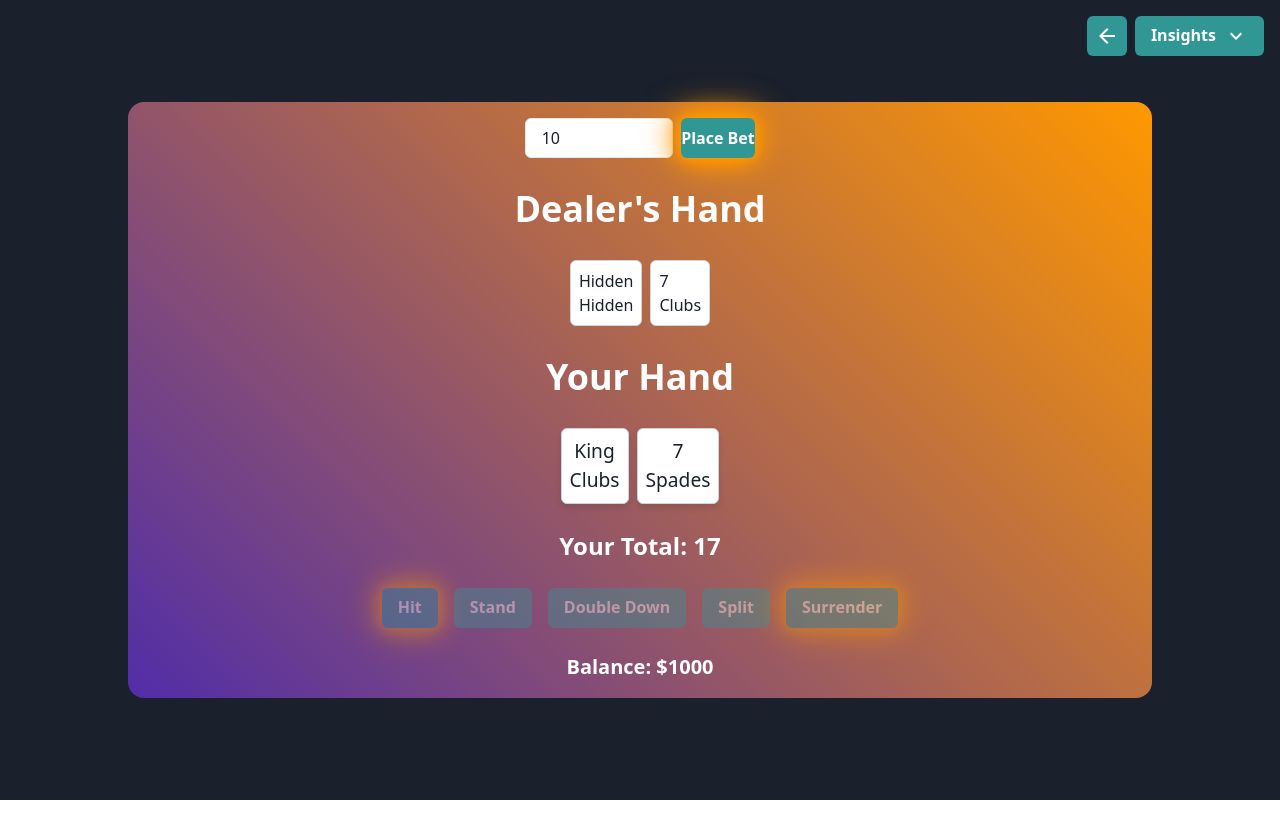
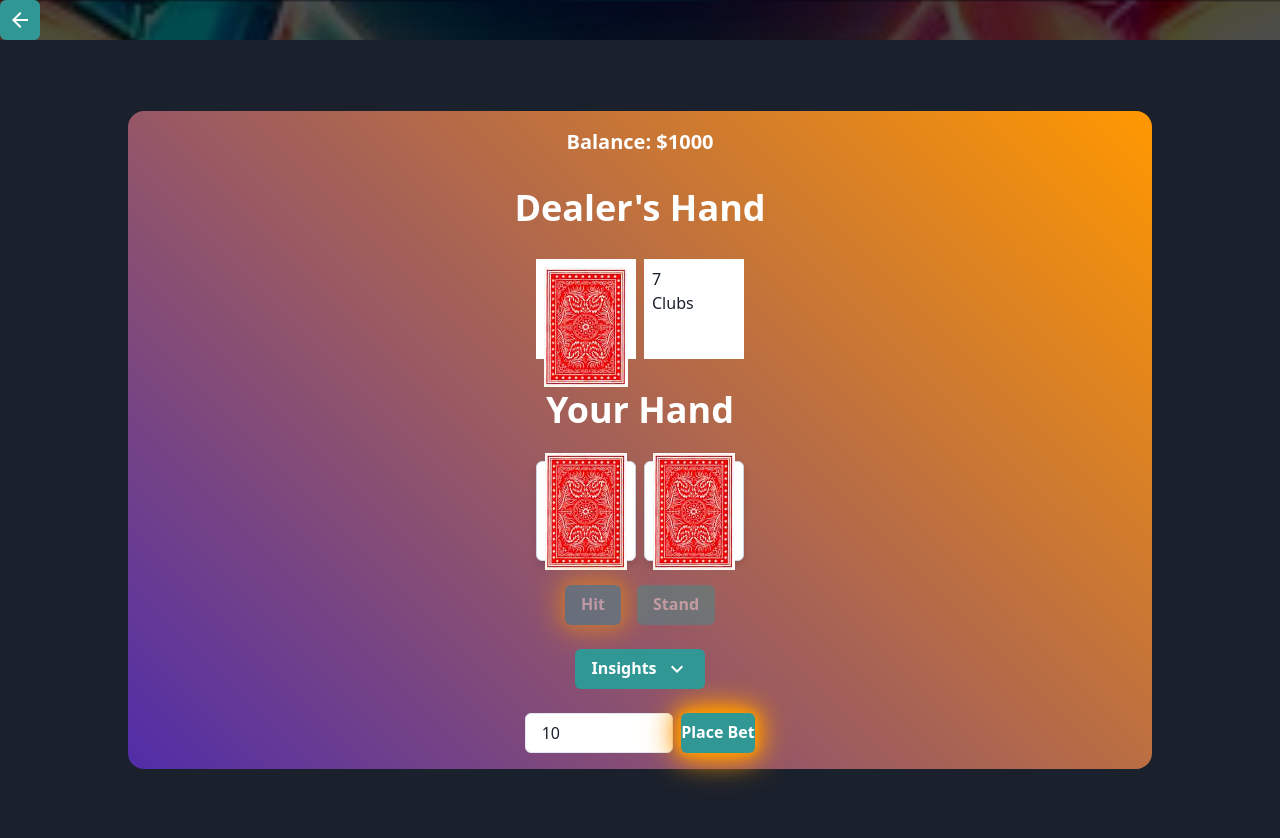
Before and after one commit to ericdequ/games, a Next.js app: page /components/BlackJackComp in a window 1280 px wide. Before the commit the page ends 800 px from the top, so only its background shows below. Built offline with nearby package versions, Linux system fonts and the light colour scheme.

Commit message:
blackjack

```diff
--- a/src/pages/components/BlackJackComp.js
+++ b/src/pages/components/BlackJackComp.js
@@ -14,14 +14,18 @@ import {
   MenuButton,
   MenuItem,
   MenuList,
+  useToast,
 } from "@chakra-ui/react";
 import { useRouter } from "next/router";
 import ExpandMoreIcon from "@mui/icons-material/ExpandMore";
 import ArrowBackIcon from "@mui/icons-material/ArrowBack";
 import styles from "../../styles/BlackJack.module.css";
+import Image from "next/image";
+
 
 const suits = ["Hearts", "Diamonds", "Clubs", "Spades"];
 const ranks = [2, 3, 4, 5, 6, 7, 8, 9, 10, "Jack", "Queen", "King", "Ace"];
+
 
 const createDeck = () => {
   const deck = suits.flatMap((suit) => ranks.map((rank) => ({ suit, rank })));
@@ -57,6 +61,8 @@ const handValue = (hand) => {
 };
 
 const BlackJackComp = () => {
+  const toast = useToast();
+
   const router = useRouter();
   const [deck, setDeck] = useState(createDeck());
   const [playerHand, setPlayerHand] = useState([]);
@@ -71,6 +77,10 @@ const BlackJackComp = () => {
   const [activeHandIndex, setActiveHandIndex] = useState(0);
   const [betPlaced, setBetPlaced] = useState(false);
   const [OptimalMove, setOptimalMove] = useState("");
+
+
+
+
 
   const updateRunningCount = (cards) => {
     const newRunningCount = cards.reduce((count, card) => {
@@ -91,12 +101,6 @@ const BlackJackComp = () => {
     setRunningCount(runningCount + newRunningCount);
   };
 
-  const canSplit = () => {
-    if (playerHand.length === 2 && playerHand[0].rank === playerHand[1].rank) {
-      return true;
-    }
-    return false;
-  };
 
   const nextHand = () => {
     if (activeHandIndex < splitHands.length - 1) {
@@ -111,25 +115,11 @@ const BlackJackComp = () => {
     dealCards();
   }, []);
 
-  const doubleDown = () => {
-    if (!gameOver && playerHand.length === 2) {
-      hit();
-      setBalance(balance - betAmount);
-      setBetAmount(betAmount * 2);
-      stand();
-    }
-  };
-
-  const split = () => {
-    if (!gameOver && canSplit()) {
-      const newSplitHands = [
-        [playerHand[0], deck[0]],
-        [playerHand[1], deck[1]],
-      ];
-      setSplitHands(newSplitHands);
-      setPlayerHand(newSplitHands[activeHandIndex]);
-      setDeck(deck.slice(2));
-      updateRunningCount(deck.slice(0, 2));
+  const isBlackjack = (score) => {
+   if (score === 21) {
+     return true;
+   }else{
+      return false;
    }
   };
 
@@ -167,23 +157,37 @@ const BlackJackComp = () => {
     if (gameOver) {
       const playerScore = handValue(playerHand);
       const dealerScore = handValue(dealerHand);
-      let message = "";
 
       if (playerScore > 21) {
-        message = "You went over 21. You lose!";
-      } else if (dealerScore > 21) {
-        message = "Dealer went over 21. You win!";
+        toast({
+          title: "Oh no!",
+          description: "You went over 21. You lose!",
+          status: "error",
+          duration: 3000,
+          isClosable: true,
+        });
+      } else if (dealerScore > 21 || playerScore > dealerScore) {
+        toast({
+          title: "Congratulations!",
+          description: "You've won the round.",
+          status: "success",
+          duration: 3000,
+          isClosable: true,
+        });
       } else if (playerScore === dealerScore) {
-        message = "It's a tie!";
-      } else if (playerScore > dealerScore) {
-        message = "You win!";
+        // No toast for a tie, but you can add one if you want
       } else {
-        message = "You lose!";
+        toast({
+          title: "Oh no!",
+          description: "You lose!",
+          status: "error",
+          duration: 3000,
+          isClosable: true,
+        });
       }
-
-      setGameMessage(message);
     }
   }, [gameOver]);
+
 
   const hit = () => {
     if (!gameOver) {
@@ -197,9 +201,29 @@ const BlackJackComp = () => {
         setGameOver(true);
       }
     }
+
+    if (OptimalMove !== "Hit") {
+      toast({
+        title: "Suboptimal Move",
+        description: `It's recommended to ${OptimalMove} in this situation.`,
+        status: "warning",
+        duration: 3000,
+        isClosable: true,
+      });
+    }
+
   };
 
   const stand = () => {
+    if (OptimalMove !== "Stand") {
+      toast({
+        title: "Suboptimal Move",
+        description: `It's recommended to ${OptimalMove} in this situation.`,
+        status: "warning",
+        duration: 3000,
+        isClosable: true,
+      });
+    }
     if (splitHands[0].length > 0 && activeHandIndex < splitHands.length - 1) {
       nextHand();
     } else {
@@ -240,7 +264,6 @@ const BlackJackComp = () => {
 
     return score !== values.reduce((acc, val) => acc + val, 0);
   }
-
   useEffect(() => {
     if (playerHand.length > 0 && dealerHand.length > 0 && !gameOver) {
       const playerScore = handValue(playerHand);
@@ -248,115 +271,45 @@ const BlackJackComp = () => {
       const isSoftHand = isSoft(playerHand);
       let optimalMove = "";
 
-      // Always split pairs of Aces and 8s, and never split pairs of 5s or 10s.
-      if (
-        playerHand.length === 2 &&
-        playerHand[0].value === playerHand[1].value
-      ) {
+      if (playerHand.length === 2 && playerHand[0].rank === playerHand[1].rank) {
+        // Handle pairs
         const pairValue = cardValue(playerHand[0]);
-        if (pairValue === 5 || pairValue === 10) {
+        switch (pairValue) {
+          case 5:
+          case 10:
             optimalMove = "Never split.";
-        } else if (pairValue === 8) {
+            break;
+          case 8:
             optimalMove = "Always split.";
-        } else if (dealerUpCard >= 2 && dealerUpCard <= 7) {
-          optimalMove = "Split.";
+            break;
+          default:
+            optimalMove = dealerUpCard >= 2 && dealerUpCard <= 7 ? "Split." : "Hit.";
+        }
+      } else if (isBlackjack(playerScore)) {
+        optimalMove = "Stand";
+      } else if (playerScore >= 17) {
+        optimalMove = "Stand";
+      } else if (playerScore <= 11) {
+        optimalMove = "Hit";
+      } else if (isSoftHand) {
+        // Handle soft hands
+        optimalMove = playerScore >= 19 ? "Stand" : "Hit";
       } else {
-          optimalMove = "Hit.";
-        }
-      } else if (playerScore === 21) {
-        // If the player has 21, always stand.
-        optimalMove = "Blackjack! Stand.";
+        // Handle hard hands
+        if (playerScore === 12 && (dealerUpCard < 4 || dealerUpCard > 6)) {
+          optimalMove = "Hit";
+        } else if (playerScore >= 13 && playerScore <= 16 && (dealerUpCard < 2 || dealerUpCard > 6)) {
+          optimalMove = "Hit";
+        } else if (playerScore === 16 && (dealerUpCard >= 9 || dealerUpCard === 11)) {
+          optimalMove = "Surrender";
+        } else if (playerScore >= 10 && playerScore <= 11 && dealerUpCard < 10) {
+          optimalMove = "Double down";
+        } else if (playerScore === 9 && dealerUpCard >= 3 && dealerUpCard <= 6) {
+          optimalMove = "Double down";
         } else if (playerScore >= 17) {
-        // If the player has 17 or more, always stand.
-        optimalMove = "Stand.";
-      } else if (playerScore <= 11) {
-        // If the player has 11 or less, always hit.
-        optimalMove = "Hit.";
-      } else if (playerScore === 12) {
-        // If the player has 12, stand if the dealer's up card is 4-6, otherwise hit.
-        if (dealerUpCard >= 4 && dealerUpCard <= 6) {
-          optimalMove = "Stand.";
+          optimalMove = "Stand";
         } else {
-          optimalMove = "Hit.";
-        }
-      } else if (playerScore >= 13 && playerScore <= 16) {
-        // If the player has a hard hand of 13-16, stand if the dealer's up card is 2-6, otherwise hit.
-        if (dealerUpCard >= 2 && dealerUpCard <= 6) {
-          optimalMove = "Stand.";
-        } else {
-          optimalMove = "Hit.";
-        }
-      } else if (isSoftHand) {
-        // If the player has a soft hand, always stand on 19 or more, and hit on 18 or less.
-        if (playerScore >= 19) {
-          optimalMove = "Stand.";
-        } else {
-          optimalMove = "Hit.";
-        }
-      } else {
-        // If the player has a hard hand of 17-20, always stand.
-        optimalMove = "Stand.";
-      }
-
-      // Add options for splitting, doubling down, hitting, standing, or surrendering
-      if (optimalMove === "Always split.") {
-        optimalMove += "   ";
-      } else if (optimalMove === "Hit.") {
-        optimalMove += "   ";
-      } else if (optimalMove === "Stand.") {
-        optimalMove += "   ";
-      } else if (optimalMove === "Never split.") {
-        optimalMove += "   ";
-      } else if (optimalMove === "Split.") {
-        optimalMove += "   ";
-      } else if (playerScore === 15 && dealerUpCard === 10) {
-        // Surrender 15 against a dealer 10.
-        optimalMove = "Surrender.";
-      } else if (playerScore === 16 && dealerUpCard === 9) {
-        // Surrender 16 against a dealer 9.
-        optimalMove = "Surrender.";
-      } else if (playerScore === 16 && dealerUpCard === 10) {
-        // Surrender 16 against a dealer 10.
-        optimalMove = "Surrender.";
-      } else if (playerScore === 16 && dealerUpCard === 11) {
-        // Surrender 16 against a dealer Ace.
-        optimalMove = "Surrender.";
-      } else if (playerScore === 15 && dealerUpCard === 9) {
-        // Surrender 15 against a dealer 9.
-        optimalMove = "Surrender.";
-      } else if (playerScore === 15 && dealerUpCard === 11) {
-        // Surrender 15 against a dealer Ace.
-        optimalMove = "Surrender.";
-      } else if (playerScore === 14 && dealerUpCard === 10) {
-        // Surrender 14 against a dealer 10.
-        optimalMove = "Surrender.";
-      } else if (playerScore === 14 && dealerUpCard === 11) {
-        // Surrender 14 against a dealer Ace.
-        optimalMove = "Surrender.";
-      } else if (playerScore === 13 && dealerUpCard === 10) {
-        // Surrender 13 against a dealer 10.
-        optimalMove = "Surrender.";
-      } else if (playerScore === 12 && dealerUpCard >= 4 && dealerUpCard <= 6) {
-        // Double down on 12 against a dealer 4-6.
-        optimalMove = "Double down.";
-      } else if (
-        (playerScore === 10 || playerScore === 11) &&
-        dealerUpCard <= 9
-      ) {
-        // Double down on 10 or 11 against a dealer 9 or lower.
-        optimalMove = "Double down.";
-      } else if (playerScore === 9 && dealerUpCard >= 3 && dealerUpCard <= 6) {
-        // Double down on 9 against a dealer 3-6.
-        optimalMove = "Double down.";
-      } else if (playerScore <= 8) {
-        // Hit on 8 or less.
-        optimalMove = "Hit.";
-      } else {
-        // Stand on 17 or more, hit on 16 or less.
-        if (playerScore >= 17) {
-          optimalMove = "Stand.";
-        } else {
-          optimalMove = "Hit.";
+          optimalMove = "Hit";
         }
       }
       setOptimalMove(optimalMove);
@@ -365,145 +318,97 @@ const BlackJackComp = () => {
     }
   }, [playerHand, dealerHand, gameOver]);
 
+
   return (
+    <>
+    <IconButton colorScheme="teal" onClick={() => router.back()} aria-label="Back to Home" icon={<ArrowBackIcon />} />
+
       <Center bg="gray.800" minHeight="100vh">
+
         <VStack spacing={6} maxWidth="container.lg" width="100%" p={4} className={styles.container}>
-        {!betPlaced && (
+        <Text fontSize="xl" fontWeight="bold" color="white">Balance: ${balance}</Text>
+          <Text fontSize="4xl" fontWeight="bold" color="white">Dealer's Hand</Text>
           <HStack>
-            <Input
-              type="number"
-              placeholder="Enter bet amount"
-              value={betAmount}
-              onChange={(e) => setBetAmount(parseInt(e.target.value))}
-              min={1}
-              max={balance}
-              bg="white"
-              borderRadius="md"
-              className={styles.betInput}
-            />
-            <Button colorScheme="teal" onClick={() => placeBet(betAmount)} className={styles.button}>
-              Place Bet
-            </Button>
+            {dealerHand.map((card, index) => (
+              <Box key={index} p="2" height={100} width={100} bg="white" color="gray.800">
+                {index === 0 && !gameOver ? (
+                  <Image src="/blackjack/cardback.jpg" alt="Card back" width="100" height="100" />
+                ) : (
+                  <>
+                    <Text>{card.rank}</Text>
+                    <Text>{card.suit}</Text>
+                  </>
+                )}
+              </Box>
+            ))}
           </HStack>
+
+          <Text fontSize="4xl" fontWeight="bold" color="white">Your Hand</Text>
+          <HStack>
+            {playerHand.map((card, index) => (
+              <Box key={index} border="1px solid" borderRadius="md" p="2" borderColor="gray.300" bg="white" color="gray.800" className={styles.card} height={100} width={100}>
+                {!betPlaced ? (
+                  <Image src="/blackjack/cardback.jpg" alt="Card back" width="100" height="100" />
+                ) : (
+                  <>
+                    <Text className={styles.cardRankSuit}>{card.rank}</Text>
+                    <Text className={styles.cardRankSuit}>{card.suit}</Text>
+                  </>
                 )}
-        <HStack zIndex={10} position="fixed" top={4} right={4}>
-          <IconButton
-            colorScheme="teal"
-            onClick={() => router.back()}
-            aria-label="Back to Home"
-            icon={<ArrowBackIcon />}
-          />
+              </Box>
+            ))}
+          </HStack>
+          {
+  betPlaced ? (
+    <Text fontSize="2xl" fontWeight="bold" color="white">Your Total: {handValue(playerHand)}</Text>
+  ) : null
+}
+
+
+          <HStack spacing={4}>
+            <Button colorScheme="teal" onClick={hit} isDisabled={!betPlaced || gameOver} className={styles.button}>Hit</Button>
+            <Button colorScheme="teal" onClick={stand} isDisabled={!betPlaced || gameOver}>Stand</Button>
+          </HStack>
+
+          {gameOver && (
+            <VStack>
+              <Text fontSize="2xl" fontWeight="bold" color="white">{gameMessage}</Text>
+              <Button colorScheme="teal" onClick={startNewGame}>Play Again</Button>
+            </VStack>
+          )}
+
+          <HStack zIndex={10} spacing={4}>
             <Menu>
-            <MenuButton
-              as={Button}
-              rightIcon={<ExpandMoreIcon />}
-              colorScheme="teal"
-            >
-              Insights
-            </MenuButton>
+              <MenuButton as={Button} rightIcon={<ExpandMoreIcon />} colorScheme="teal">Insights</MenuButton>
               <MenuList>
                 <MenuItem>{`Optimal Move: ${OptimalMove}`}</MenuItem>
                 <MenuItem>{`Running Count: ${runningCount}`}</MenuItem>
               </MenuList>
             </Menu>
+
           </HStack>
-        <Text fontSize="4xl" fontWeight="bold" color="white">
-          Dealer's Hand
-        </Text>
+
           <HStack>
-          {dealerHand.map((card, index) => (
-            <Box
-              key={index}
-              border="1px solid"
-              borderRadius="md"
-              p="2"
-              borderColor="gray.300"
-              bg="white"
-              color="gray.800"
-            >
-              <Text>{index === 0 && !gameOver ? "Hidden" : card.rank}</Text>
-              <Text>{index === 0 && !gameOver ? "Hidden" : card.suit}</Text>
-            </Box>
-          ))}
+            {betPlaced ? (
+                <></>
+            )
+              : (<>
+                <Input type="number" placeholder="Enter bet amount" value={betAmount} onChange={(e) => setBetAmount(parseInt(e.target.value))} min={1} max={balance} bg="white" borderRadius="md" className={styles.betInput} />
+                <Button colorScheme="teal" onClick={() => placeBet(betAmount)} className={styles.button}>Place Bet</Button>
+                </>
+              )
+
+            }
+
           </HStack>
-        <Text fontSize="4xl" fontWeight="bold" color="white">
-          Your Hand
-        </Text>
-        <HStack>
-        {playerHand.map((card, index) => (
-          <Box
-            key={index}
-            border="1px solid"
-            borderRadius="md"
-            p="2"
-            borderColor="gray.300"
-            bg="white"
-            color="gray.800"
-            className={styles.card}
-          >
-            <Text className={styles.cardRankSuit}>{card.rank}</Text>
-            <Text className={styles.cardRankSuit}>{card.suit}</Text>
-          </Box>
-        ))}
-      </HStack>
-        <Text fontSize="2xl" fontWeight="bold" color="white">
-          Your Total: {handValue(playerHand)}
-        </Text>
-        <HStack spacing={4}>
-        <Button
-          colorScheme="teal"
-          onClick={hit}
-          isDisabled={!betPlaced || gameOver}
-          className={styles.button}
-        >
-          Hit
-        </Button>
-          <Button
-            colorScheme="teal"
-            onClick={stand}
-            isDisabled={!betPlaced || gameOver}
-          >
-            Stand
-          </Button>
-          <Button
-            colorScheme="teal"
-            onClick={doubleDown}
-            isDisabled={!betPlaced || gameOver}
-          >
-            Double Down
-          </Button>
-          <Button
-            colorScheme="teal"
-            onClick={split}
-            isDisabled={!betPlaced || gameOver || !canSplit()}
-          >
-            Split
-          </Button>
-          <Button
-          colorScheme="teal"
-          onClick={surrender}
-          isDisabled={!betPlaced || gameOver}
-          className={styles.button}
-        >
-          Surrender
-        </Button>
-        </HStack>
-        {gameOver && (
-          <VStack>
-            <Text fontSize="2xl" fontWeight="bold" color="white">
-              {gameMessage}
-            </Text>
-            <Button colorScheme="teal" onClick={startNewGame}>
-              Play Again
-            </Button>
-          </VStack>
-        )}
-        <Text fontSize="xl" fontWeight="bold" color="white">
-          Balance: ${balance}
-        </Text>
+
+
         </VStack>
       </Center>
+      </>
     );
+
+
 };
 
 export default BlackJackComp;
--- a/src/pages/index.js
+++ b/src/pages/index.js
@@ -39,7 +39,7 @@ const GameCard = React.memo(({ game, setSelectedGame, setIsOpen }) => {
       borderRadius="lg"
       p={4}
       boxShadow="xl"
-      _hover={{ transform: 'scale(1.23)', transition: 'all 1.0s' }}
+      _hover={{ transform: 'scale(1.11)', transition: 'all 3.0s' }}
     >
       <Image
         src={game.thumbnail}
```
Also changed, not shown: public/blackjack/cardback.jpg (added). Lines whose indentation alone changed are shown as unchanged.
